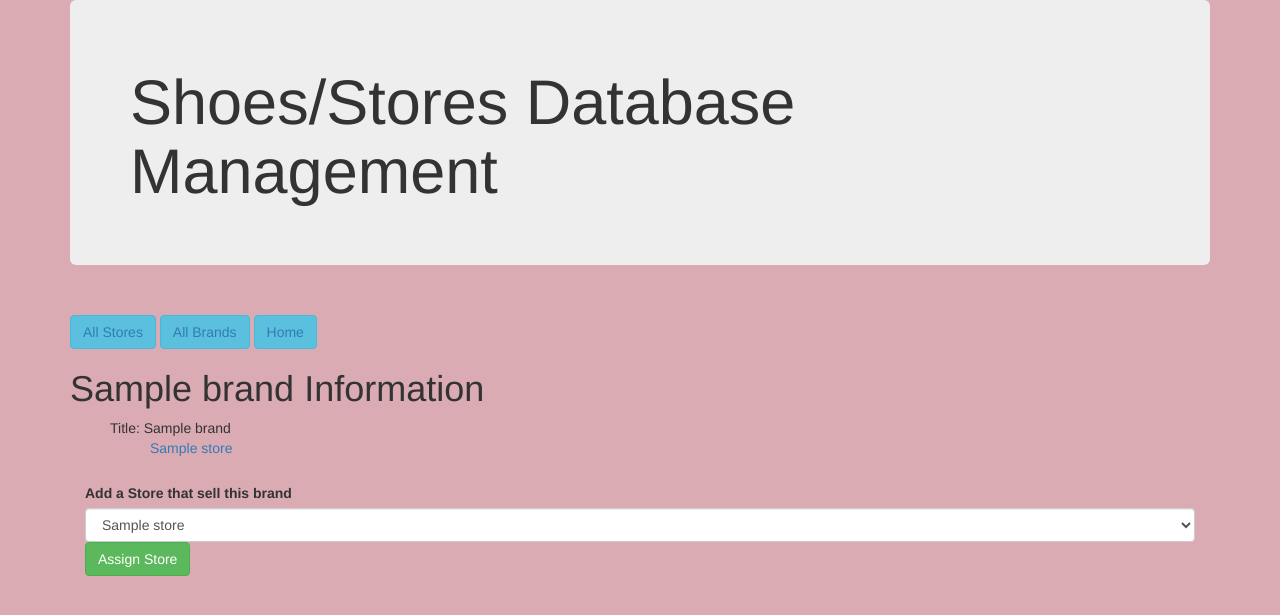
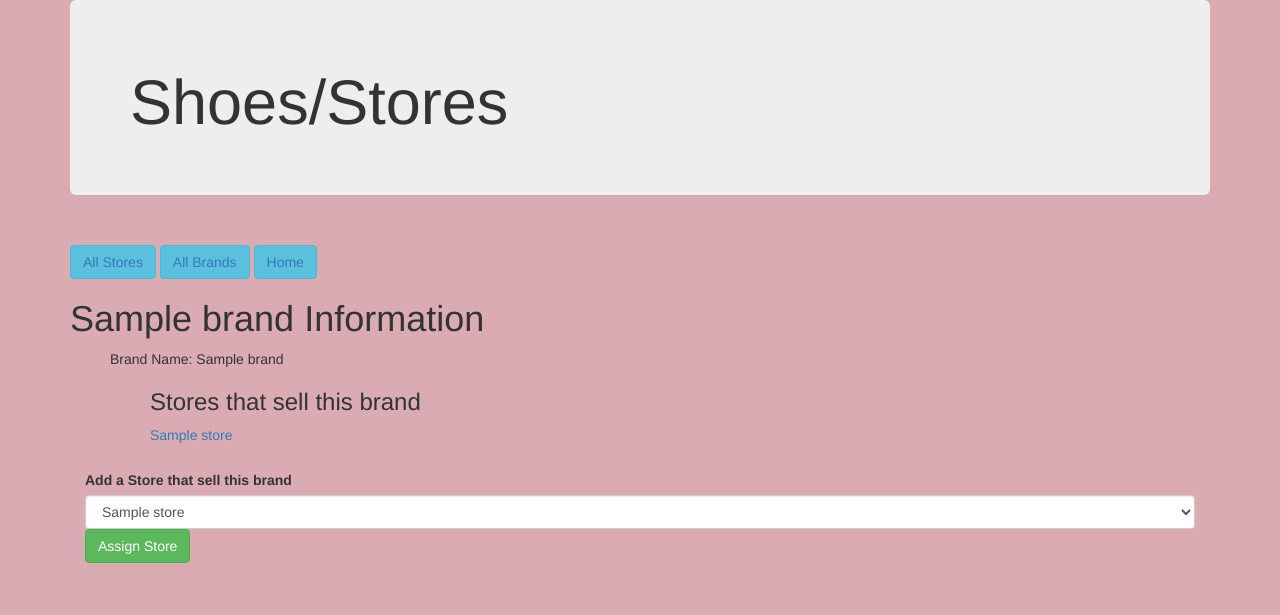
Before and after one commit to jeemb/Store-Brand-sql, a PHP site: template views/brand.html.twig in a window 1280 px wide. Shown: the top 615 px of the page. Run offline with PHP 8.4, Linux system fonts and the light colour scheme; the template is opened without the code that fills it: most values are stand-ins (such as "Sample title", 1, 10 or a date in 2020); some libraries are stand-ins or nearby versions.

Commit message:
update header

```diff
--- a/views/base.html.twig
+++ b/views/base.html.twig
@@ -8,7 +8,7 @@
     <body>
         <div class="container">
             <div class="jumbotron">
-                <h1>Shoes/Stores Database Management</h1>
+                <h1>Shoes/Stores</h1>
             </div>
             <div id="nav-buttons">
                 <button class="btn btn-info"><a href="/stores">All Stores</a></button>
--- a/views/brand.html.twig
+++ b/views/brand.html.twig
@@ -7,9 +7,10 @@
 <h1>{{ brand.getName }} Information</h1>
 
 <ul>
-    <li>Title: {{ brand.getName }}</li>
+    <li>Brand Name: {{ brand.getName }}</li>
         <ul>
         {% if stores is not empty %}
+        <h3>Stores that sell this brand</h3>
             {% for store in stores %}
                 <li><a href="/store/{{ store.getId }}">{{store.getName}}</a></li>
             {% endfor %}
--- a/views/store.html.twig
+++ b/views/store.html.twig
@@ -7,9 +7,10 @@
 <h1>{{ store.getName }} Information</h1>
 
 <ul>
-    <li>Title: {{ store.getName }}</li>
+    <li>Store Name: {{ store.getName }}</li>
         <ul>
         {% if brands is not empty %}
+            <h3>Brands sold in this store:</h3>
             {% for brand in brands %}
                 <li><a href="/brand/{{ brand.getId }}">{{brand.getName}}</a></li>
             {% endfor %}
```
